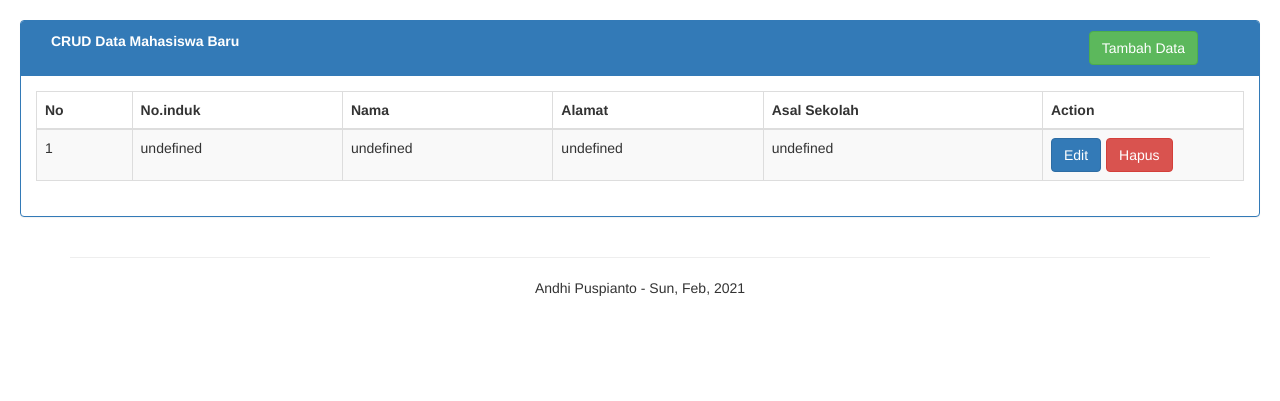
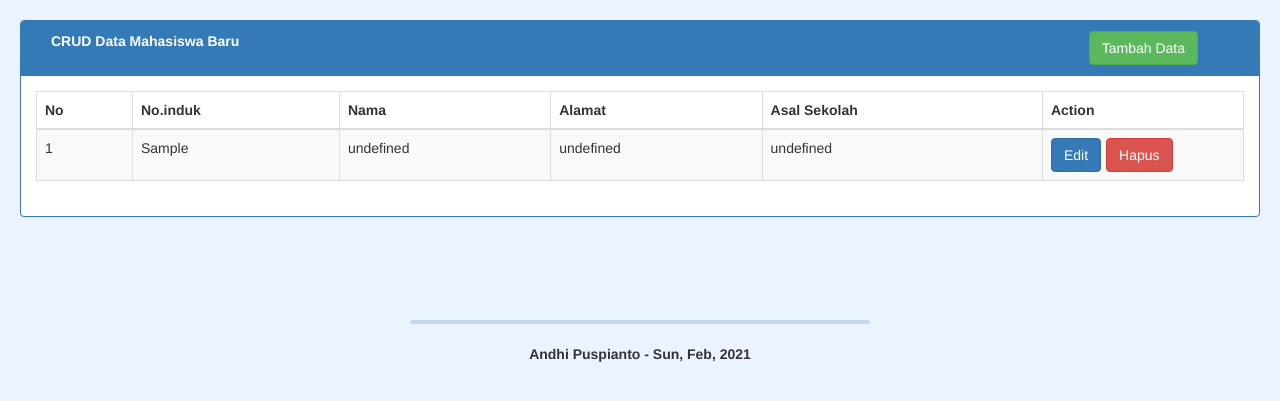
Before and after one commit to andhip/Crud-CI, a CodeIgniter app: page /student-registration/ in a window 1280 px wide. Shown: the top 401 px of the page. Run offline with CodeIgniter, Linux system fonts and the light colour scheme; tables that the repository leaves empty or names only in its code hold one stand-in row (values such as "Sample post"); some libraries are stand-ins or nearby versions.

Commit message:
update apps n add css

```diff
--- a/application/views/V_Index.php
+++ b/application/views/V_Index.php
@@ -5,6 +5,7 @@
 	<link rel="stylesheet" type="text/css" href="<?php echo base_url('assets/bootstrap/css/bootstrap.min.css'); ?>">
 	<script type="text/javascript" src="<?php echo base_url('assets/jquery/jquery-3.3.1.min.js'); ?>"></script>
 	<script type="text/javascript" src="<?php echo base_url('assets/bootstrap/js/bootstrap.min.js'); ?>"></script>
+	<link rel="stylesheet" type="text/css" href="<?php echo base_url('css/style.css') ?>">
 </head>
 <body style="margin: 20px;">
 	<div class="panel panel-primary">
@@ -116,7 +117,7 @@
 
 	<footer class="footer">
 	  <div class="container" style="text-align:center;">
-	  	<hr/>
+	  <hr class="l-1">
         <span>Andhi Puspianto - <?php echo date('D, M, Y'); ?></span>
       </div>
     </footer>
--- /dev/null
+++ b/css/style.css
@@ -0,0 +1,26 @@
+body {
+	background-color: #eaf3ff;
+}
+
+footer {
+	margin-top: 6.5vw;
+	width: 100%;
+}
+footer .l-1 {
+	border: 2.5px solid #5388be44;
+	border-radius: 6px;
+	width: 40%;
+}
+footer .container {
+	font-weight: 600;
+}
+footer .container hr {
+	color: black;
+}
+
+@media (max-width: 768px) {
+	.panel-heading b {
+		margin-left: 80px;
+		margin-bottom: 12px;
+	}
+}
```
